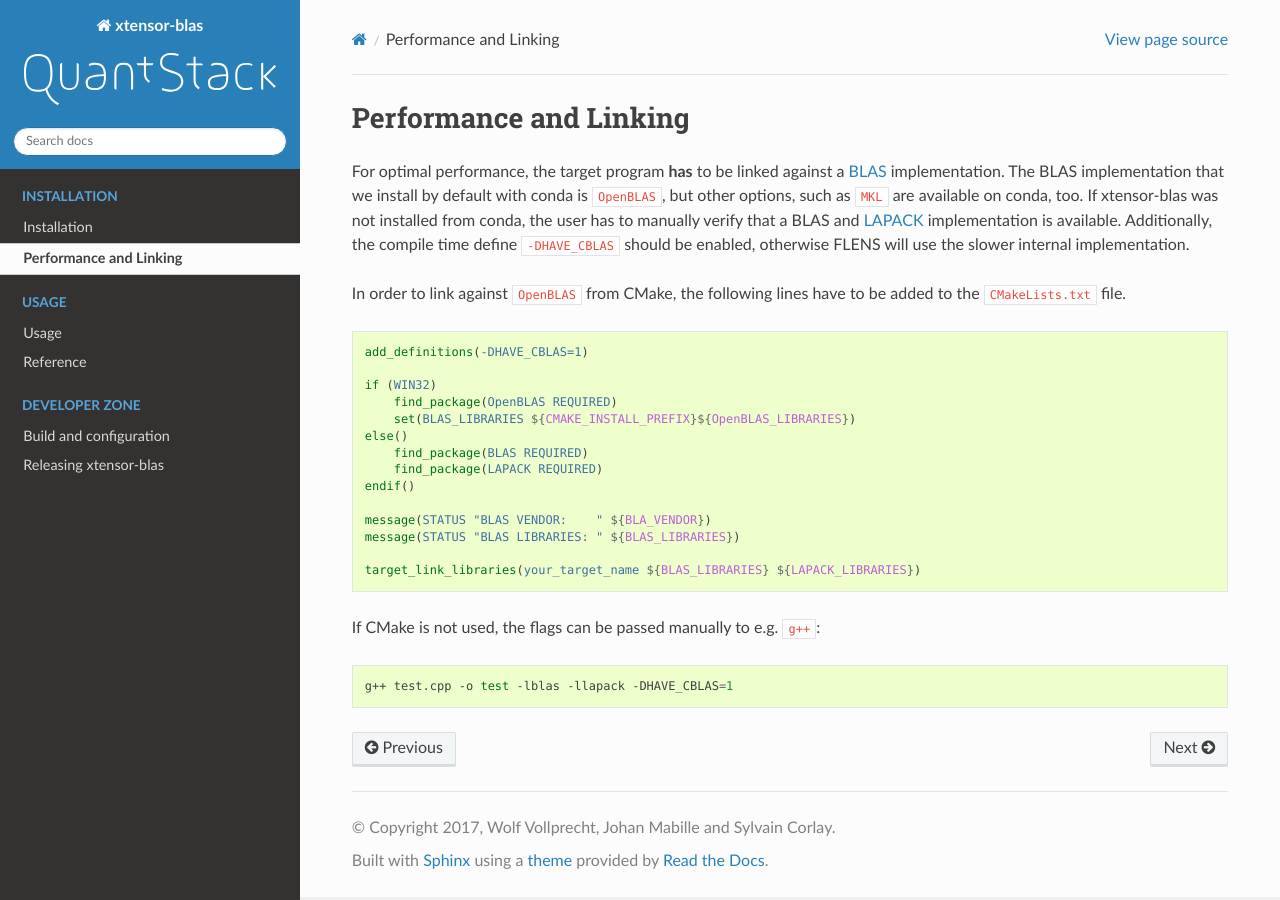
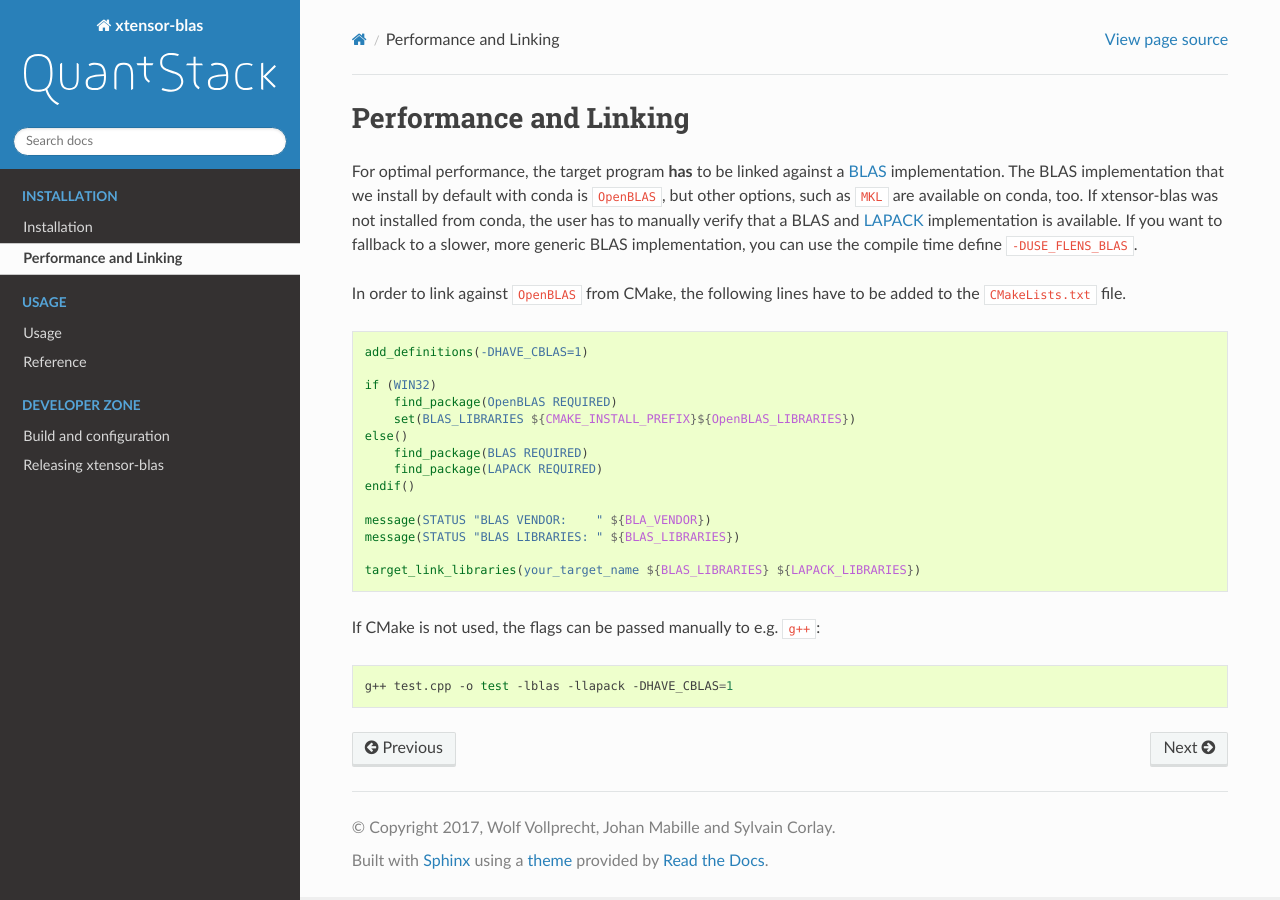
Before and after one commit to xtensor-stack/xtensor-blas, a Sphinx documentation site: the page built from docs/source/performance.rst, in a window 1280 px wide. Built offline with Sphinx 7.4.7 and the Read the Docs theme 2.0.0, drawn with Linux system fonts in a browser that asks for light colours.

Commit message:
make cblas default

```diff
--- a/CMakeLists.txt
+++ b/CMakeLists.txt
@@ -58,10 +58,10 @@
 )
 
 OPTION(CXXBLAS_DEBUG "print cxxblas debug information" OFF)
-OPTION(HAVE_CBLAS "use cblas" ON)
+OPTION(USE_FLENS_BLAS "use FLENS generic implementation instead of cblas" OFF)
 
-if(HAVE_CBLAS)
-  add_definitions(-DHAVE_CBLAS=1)
+if(USE_FLENS_BLAS)
+  add_definitions(-DUSE_FLENS_BLAS=1)
 endif()
 
 if (CXXBLAS_DEBUG)
--- a/docs/source/installation.rst
+++ b/docs/source/installation.rst
@@ -44,7 +44,9 @@
 From source with cmake
 ----------------------
 
-You can install ``xtensor-blas`` from source with cmake. On Unix platforms, from the source directory:
+You can install ``xtensor-blas`` from source with cmake.
+Note that you need to have a BLAS installation available (e.g. OpenBLAS, MKL ...).
+On Unix platforms, from the source directory:
 
 .. code::
 
--- a/docs/source/performance.rst
+++ b/docs/source/performance.rst
@@ -16,8 +16,8 @@
 on conda, too. If xtensor-blas was not installed from conda, the user has
 to manually verify that a BLAS and `LAPACK <https://en.wikipedia.org/wiki/LAPACK>`_
 implementation is available.
-Additionally, the compile time define ``-DHAVE_CBLAS`` should be enabled,
-otherwise FLENS will use the slower internal implementation.
+If you want to fallback to a slower, more generic BLAS implementation, you can use
+the compile time define ``-DUSE_FLENS_BLAS``.
 
 In order to link against ``OpenBLAS`` from CMake, the following lines have
 to be added to the ``CMakeLists.txt`` file.
```
Also changed, not shown: 1 other file.
